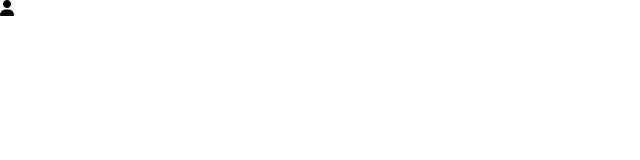
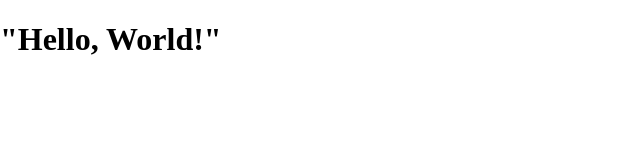
Before and after one commit to groovytwo/template-test, a website: page index.html in a window 1280 px wide. Shown: the whole page, without its empty margins (0-640 px from the left). Drawn offline with Linux system fonts and the light colour scheme.

Commit message:
Updated boilerplate text.

```diff
--- a/index.html
+++ b/index.html
@@ -8,7 +8,7 @@
     <link rel="stylesheet" href="style.css">
 </head>
 <body>
-<i class="fa-solid fa-user"></i>
+<h1>"Hello, World!"</h1>
 <!-- Script -->
 <script src="script.js"></script>
 </body>
```
